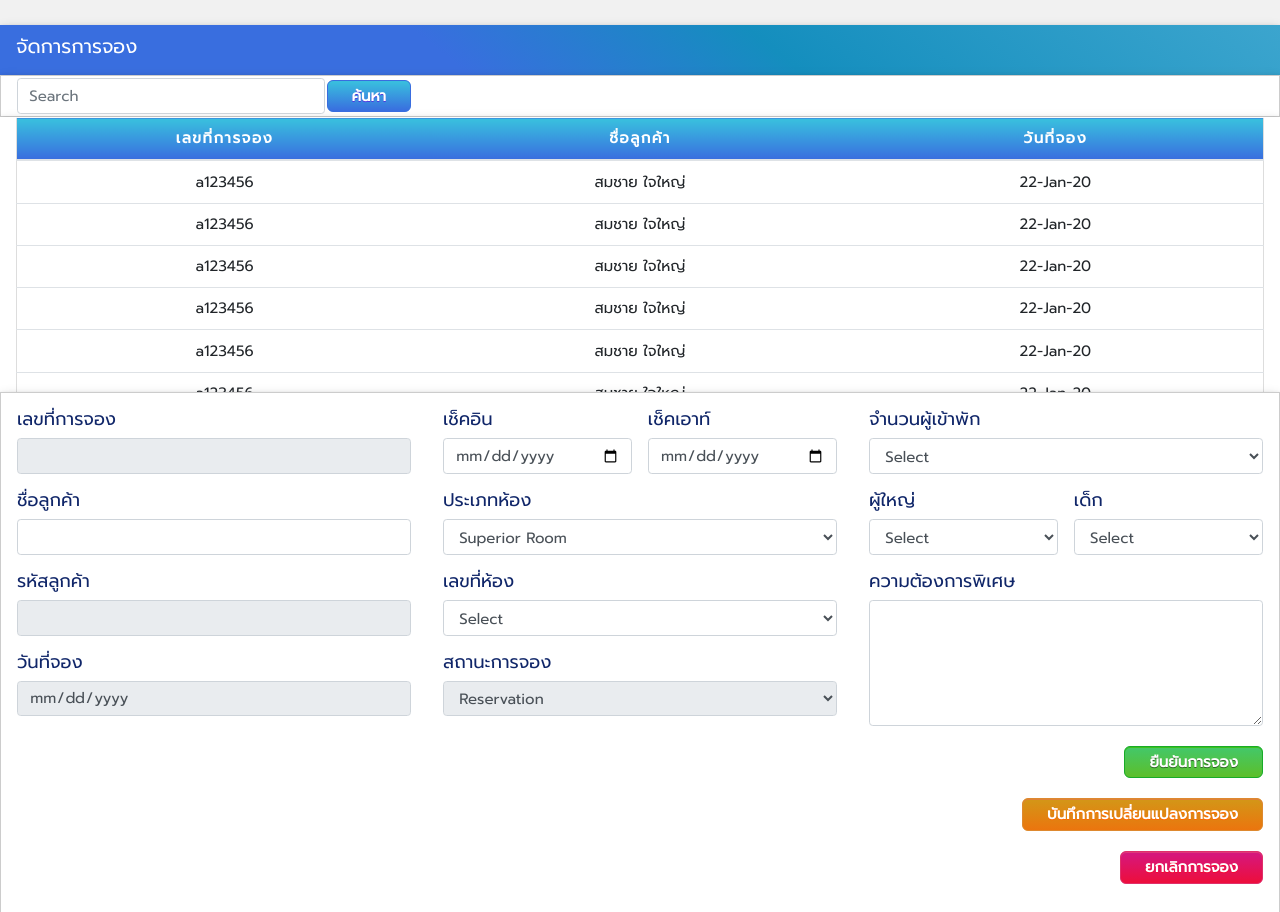
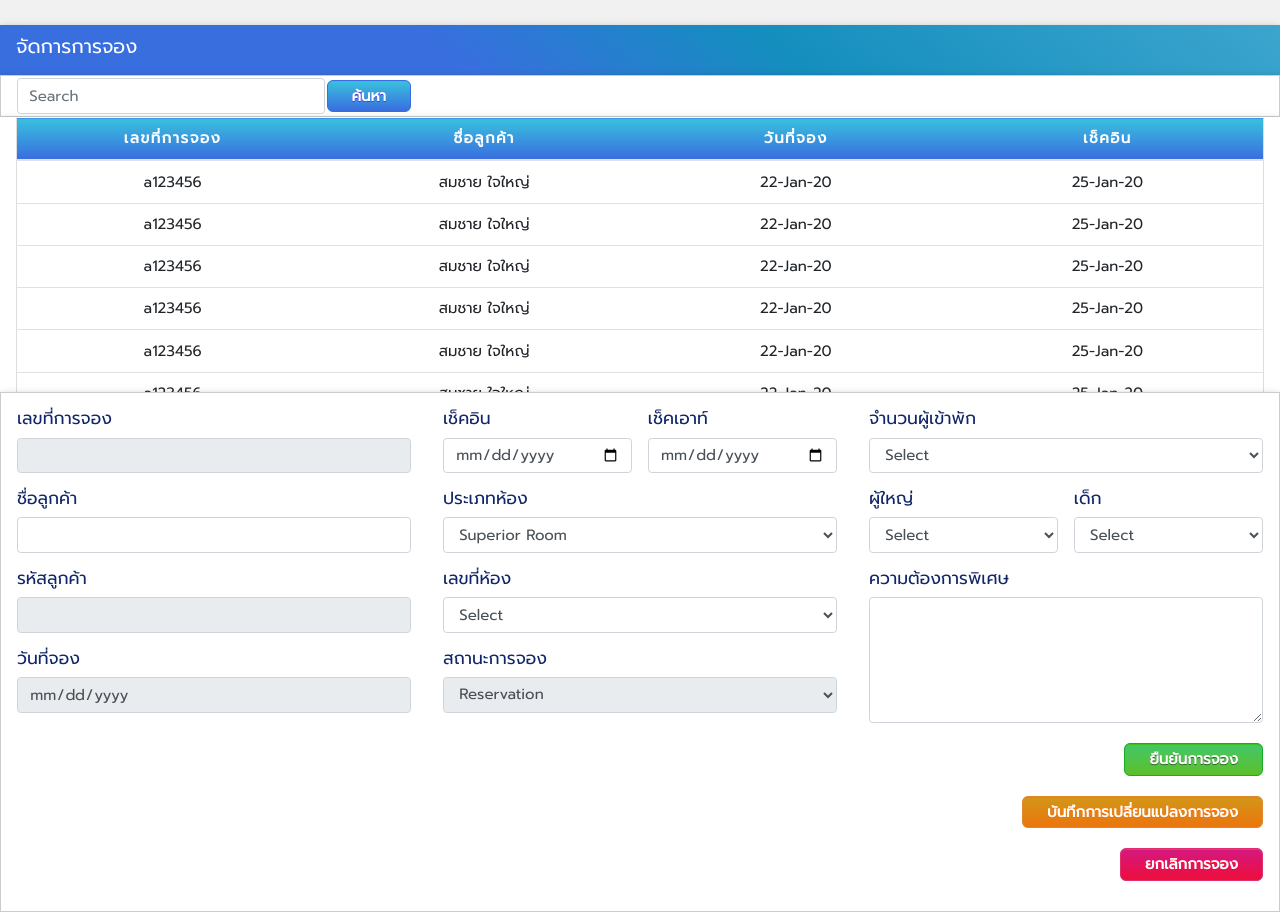
Before and after one commit to bookploy1928/Hotel-Management, a PHP site: page /reservationManage.html in a window 1280 px wide. Shown: the part 60-972 px from the top of the page. Run offline with PHP 8.4, Linux system fonts and the light colour scheme; some libraries are stand-ins or nearby versions.

Commit message:
edit font size

```diff
--- a/css/custom.css
+++ b/css/custom.css
@@ -24,7 +24,7 @@
  .is-blue-text-label {
     background-color: white !important;
     color: #102669 !important;
-    font-size: 1.2em;
+    font-size: 1.15em;
     margin-top: 15px;
 }
 
--- a/css/table.css
+++ b/css/table.css
@@ -44,6 +44,11 @@ body {
     text-transform: uppercase;
   }
 
+  table tr:focus-within {
+    background: #aee8f5;
+  }
+
+
   @media screen and (max-width: 600px) {
     table {
       border: 0;
@@ -73,7 +78,7 @@ body {
     table td {
       border-bottom: 1px solid #ddd;
       display: block;
-      font-size: .8em;
+      font-size: .95em;
       text-align: right;
     }
 
--- a/index.html
+++ b/index.html
@@ -64,9 +64,6 @@
       </li>
     </ul>
   </div>
-
-  <!-- Content -->
-
 
   <!-- Page Container -->
   <div class="w3-content w3-margin-top" style="max-width:1400px;">
--- a/reservationManage.html
+++ b/reservationManage.html
@@ -83,7 +83,6 @@
             </div>
         </div>
 
-
         <div class="w3-container w3-card is-white1">
             <div class="column table1">
             <table class="table table-hover">
@@ -92,6 +91,7 @@
                         <th scope="col">เลขที่การจอง</th>
                         <th scope="col">ชื่อลูกค้า</th>
                         <th scope="col">วันที่จอง</th>
+                        <th scope="col">เช็คอิน</th>
                     </tr>
                 </thead>
                 <tbody>
@@ -99,51 +99,61 @@
                         <td data-label="เลขที่การจอง">a123456</td>
                         <td data-label="ชื่อลูกค้า">สมชาย ใจใหญ่</td>
                         <td data-label="วันที่จอง">22-Jan-20</td>
+                        <td data-label="เช็คอิน">25-Jan-20</td>
                     </tr>
                     <tr>
                         <td data-label="เลขที่การจอง">a123456</td>
                         <td data-label="ชื่อลูกค้า">สมชาย ใจใหญ่</td>
                         <td data-label="วันที่จอง">22-Jan-20</td>
+                        <td data-label="เช็คอิน">25-Jan-20</td>
                     </tr>
                     <tr>
                         <td data-label="เลขที่การจอง">a123456</td>
                         <td data-label="ชื่อลูกค้า">สมชาย ใจใหญ่</td>
                         <td data-label="วันที่จอง">22-Jan-20</td>
+                        <td data-label="เช็คอิน">25-Jan-20</td>
                     </tr>
                     <tr>
                         <td data-label="เลขที่การจอง">a123456</td>
                         <td data-label="ชื่อลูกค้า">สมชาย ใจใหญ่</td>
                         <td data-label="วันที่จอง">22-Jan-20</td>
+                        <td data-label="เช็คอิน">25-Jan-20</td>
                     </tr>
                     <tr>
                         <td data-label="เลขที่การจอง">a123456</td>
                         <td data-label="ชื่อลูกค้า">สมชาย ใจใหญ่</td>
                         <td data-label="วันที่จอง">22-Jan-20</td>
+                        <td data-label="เช็คอิน">25-Jan-20</td>
                     </tr>
                     <tr>
                         <td data-label="เลขที่การจอง">a123456</td>
                         <td data-label="ชื่อลูกค้า">สมชาย ใจใหญ่</td>
                         <td data-label="วันที่จอง">22-Jan-20</td>
+                        <td data-label="เช็คอิน">25-Jan-20</td>
                     </tr>
                     <tr>
                         <td data-label="เลขที่การจอง">a123456</td>
                         <td data-label="ชื่อลูกค้า">สมชาย ใจใหญ่</td>
                         <td data-label="วันที่จอง">22-Jan-20</td>
+                        <td data-label="เช็คอิน">25-Jan-20</td>
                     </tr>
                     <tr>
                         <td data-label="เลขที่การจอง">a123456</td>
                         <td data-label="ชื่อลูกค้า">สมชาย ใจใหญ่</td>
                         <td data-label="วันที่จอง">22-Jan-20</td>
+                        <td data-label="เช็คอิน">25-Jan-20</td>
                     </tr>
                     <tr>
                         <td data-label="เลขที่การจอง">a123456</td>
                         <td data-label="ชื่อลูกค้า">สมชาย ใจใหญ่</td>
                         <td data-label="วันที่จอง">22-Jan-20</td>
+                        <td data-label="เช็คอิน">25-Jan-20</td>
                     </tr>
                     <tr>
                         <td data-label="เลขที่การจอง">a123456</td>
                         <td data-label="ชื่อลูกค้า">สมชาย ใจใหญ่</td>
                         <td data-label="วันที่จอง">22-Jan-20</td>
+                        <td data-label="เช็คอิน">25-Jan-20</td>
                     </tr>
                 </tbody>
               </table>
@@ -237,7 +247,6 @@
                         </select>
                     </div>
                 </div>
-
                 <label class="is-blue-text-label">ความต้องการพิเศษ</label>
                 <textarea class="form-control" id="exampleFormControlTextarea1" rows="5"></textarea>
                 <button class="myButton1 margin-top20px margin-left4 is-pulled-right">ยืนยันการจอง</button>
@@ -246,7 +255,6 @@
 
             </div>
         </div>
-
         <!-- End Page Container -->
     </div>
 </body>
```
